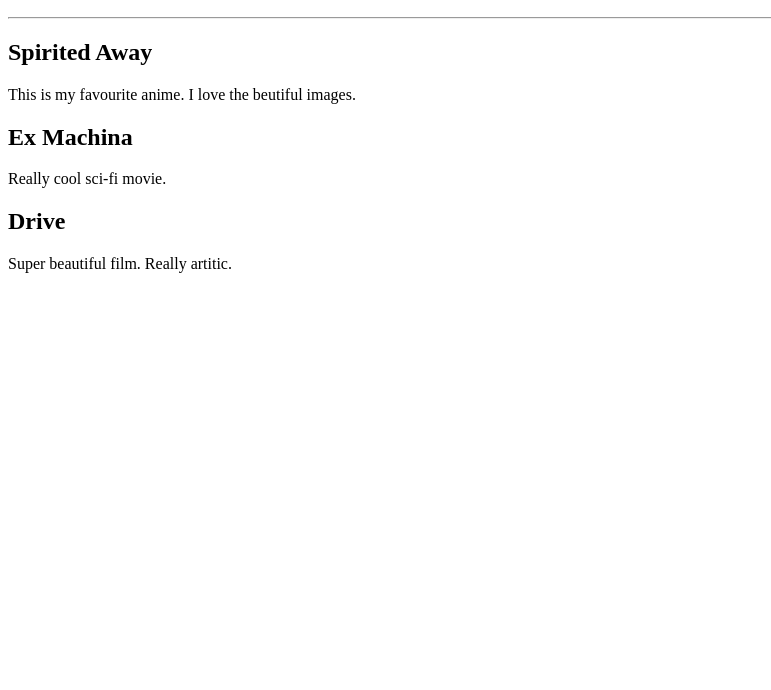
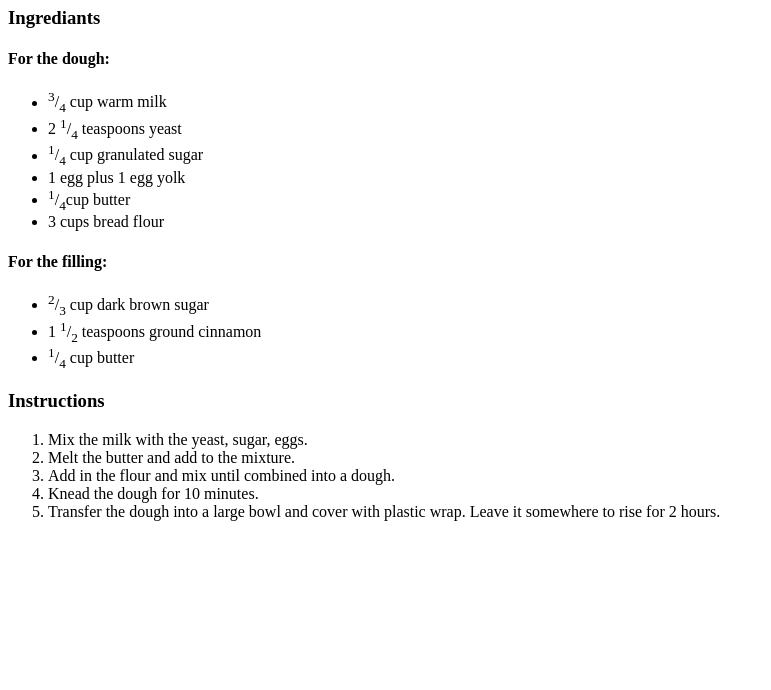
Before and after one commit to Angel0631/angel-repository, a plain HTML site: page Task 1.html in a window 1280 px wide. Shown: the part 110-800 px from the top of the page, without its empty margins (0-771 px from the left). Drawn offline with Linux system fonts and the light colour scheme.

Commit message:
Add files via upload

```diff
--- a/Task 1.html
+++ b/Task 1.html
@@ -1,19 +1,35 @@
 <!DOCTYPE html>
-<html>
+<html lang="en">
+<head>
+    <meta charset="UTF-8">
+    <meta name="viewport" content="width=device-width, initial-scale=1.0">
+    <title>Document</title>
+</head>
 <body>
-
-<h1>THE BEST MOVIES ACCORDING TO ANGELA</h1>
-<h2>My top 3 movies of all-time</h2>
-<hr>
-
-<h2><b>Spirited Away</b></h2>
-<p>This is my favourite anime. I love the beutiful images.</p>
-
-<h2><b>Ex Machina</b></h2>
-<p>Really cool sci-fi movie.</p>
-
-<h2><b>Drive</b></h2>
-<p>Super beautiful film. Really artitic.</p>
-
+    <h1>Angela's Recipe for the Best <br>Cinnamon Rolls</h1>
+    <h3>Ingrediants</h3>
+    <h4>For the dough:</h4>
+    <ul>
+        <li><sup>3</sup>/<sub>4</sub> cup warm milk</li>
+        <li>2 <sup>1</sup>/<sub>4</sub> teaspoons yeast</li>
+        <li><sup>1</sup>/<sub>4</sub> cup granulated sugar</li>
+        <li>1 egg plus 1 egg yolk</li>
+        <li><sup>1</sup>/<sub>4</sub>cup butter</li>
+        <li>3 cups bread flour</li>
+    </ul>
+    <h4>For the filling:</h4>
+    <ul>
+        <li><sup>2</sup>/<sub>3</sub> cup dark brown sugar</li>
+        <li>1 <sup>1</sup>/<sub>2</sub> teaspoons ground cinnamon</li>
+        <li><sup>1</sup>/<sub>4</sub> cup butter</li>
+    </ul>
+    <h3>Instructions</h3>
+    <ol>
+        <li>Mix the milk with the yeast, sugar, eggs.</li>
+        <li>Melt the butter and add to the mixture.</li>
+        <li>Add in the flour and mix until combined into a dough.</li>
+        <li>Knead the dough for 10 minutes.</li>
+        <li>Transfer the dough into a large bowl and cover with plastic wrap. Leave it somewhere to rise for 2 hours.</li>
+    </ol>
 </body>
 </html>
```
Also changed, not shown: Task 2.html (added, +38 -0 lines), Task 3.html (added, +18 -0 lines).
